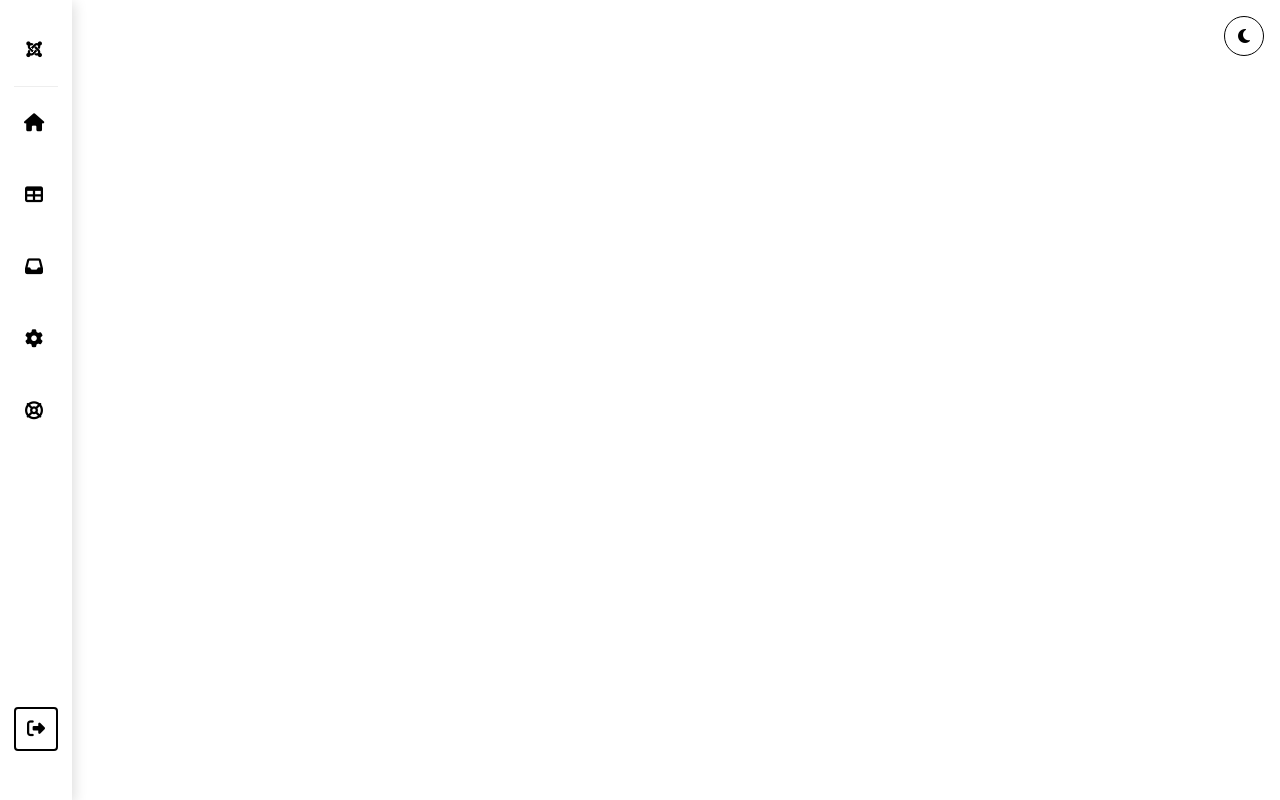
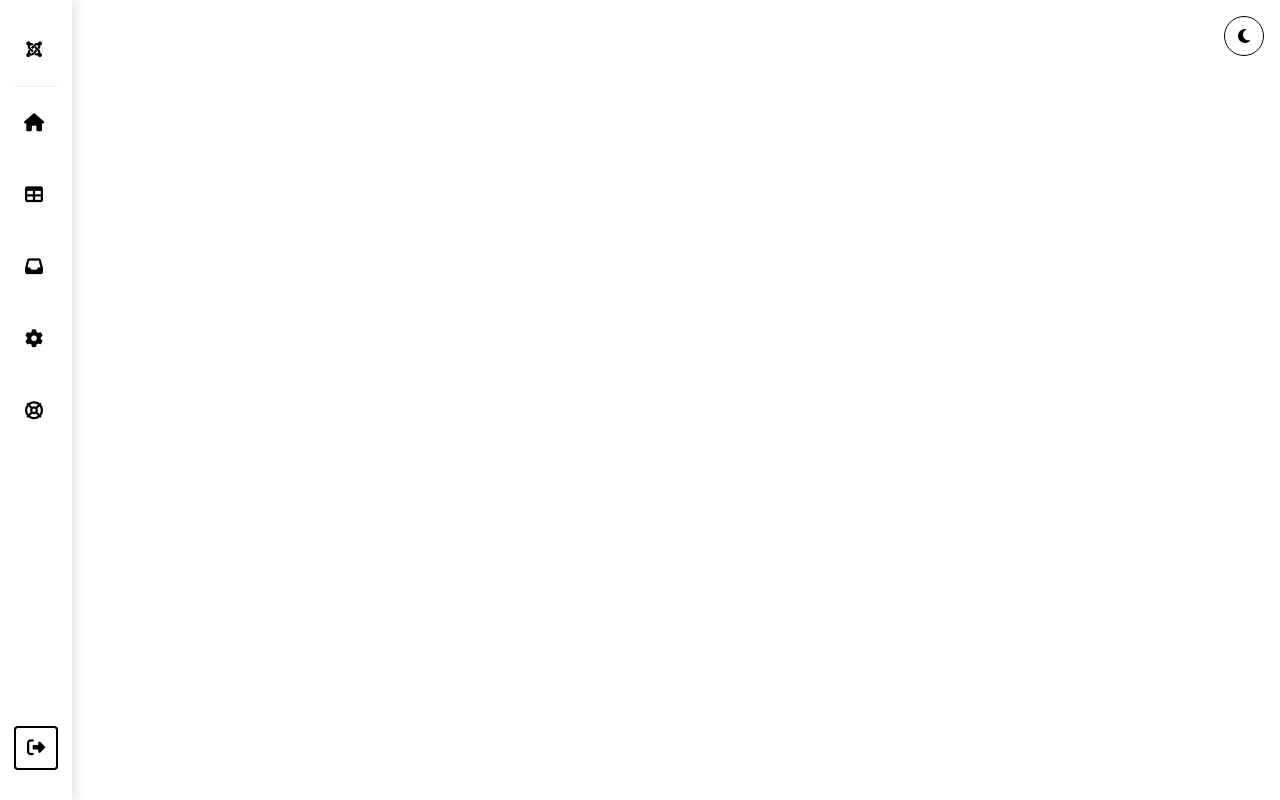
Before and after one commit to Benjihunt97/Sidebar-0.2, a plain HTML site: page index.html in a window 1280 px wide. Drawn offline with Linux system fonts and the light colour scheme.

Commit message:
Update main.css

```diff
--- a/main.css
+++ b/main.css
@@ -69,6 +69,8 @@ body {
 
 /* Aside (sidebar) styles */
 aside {
+  display: flex;
+  flex-direction: column;
   position: fixed;
   top: 0;
   left: 0;
@@ -108,7 +110,7 @@ ul {
   list-style: none;
   display: flex;
   flex-direction: column;
-  height: 85svh;
+  flex-grow: 1;
 }
 
 /* List item styles */
```
